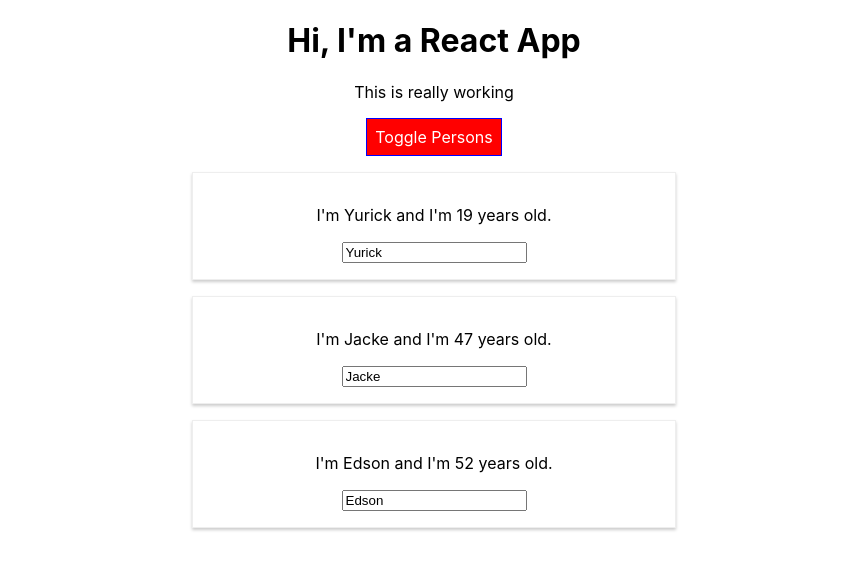
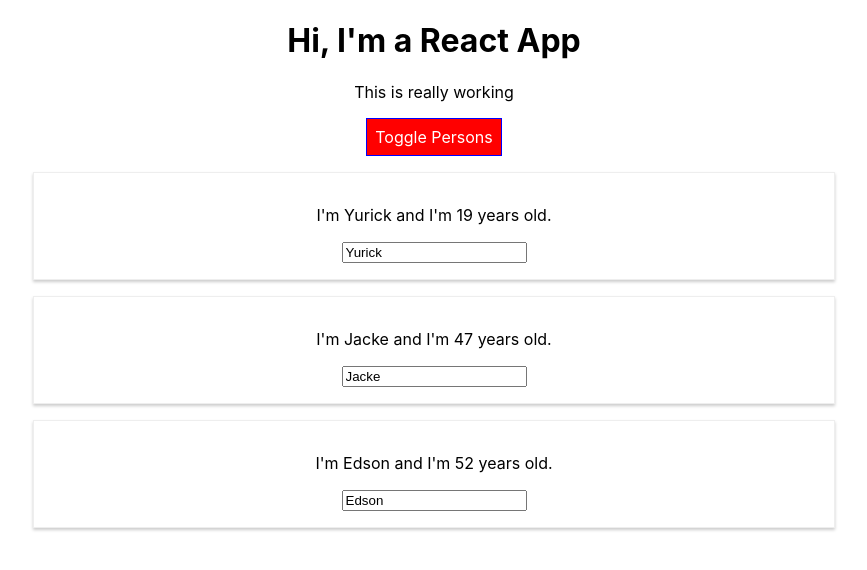
Before and after one commit to yurickyh/react-the-complete-guide, a React (Create React App) app in the folder react-complete-guide/: page / in a window 1280 px wide. Both pictures are taken after a click on the button "Toggle Persons". Shown: the top 570 px of the page, without its empty margins (206-1073 px from the left). Built offline with nearby package versions, Linux system fonts and the light colour scheme.

Commit message:
Remove Radium.
Signed-off-by: yurickyh <yurickyussuke@hotmail.com>

```diff
--- a/react-complete-guide/src/App.js
+++ b/react-complete-guide/src/App.js
@@ -1,6 +1,5 @@
 import React, { Component } from 'react';
 import './App.css';
-import Radium, { StyleRoot } from 'radium';
 import Person from './Person/Person'
 
 class App extends Component{
@@ -51,10 +50,6 @@
       border: '1px solid blue',
       padding: '8px',
       cursor: 'pointer',
-      ':hover': {
-        backgroundColor: 'lightgreen',
-        color: 'black',
-      }
     }
 
     let persons = null;
@@ -83,10 +78,6 @@
         </div>
       );
       style.backgroundColor = 'red';
-      style[':hover'] = {
-        backgroundColor: 'salmon',
-        color: 'black',
-      }
     }
 
     let classes = [];
@@ -99,18 +90,16 @@
     }
 
     return (
-      <StyleRoot>
       <div className="App">
         <h1>Hi, I'm a React App</h1>
         <p className={classes.join(' ')}>This is really working</p>
         <button style={style} onClick={this.togglePersonsHandler}>Toggle Persons</button>
         {persons}
       </div>
-      </StyleRoot>
       //<button onClick={() => this.switchNameHandler('Yurick Yussuke Honda')}>Switch name</button>
       //React.createElement('div', {className: 'App'}, React.createElement('h1', null, 'Hi, I\'m a React app'))
     );
   }
 }
 
-export default Radium(App);
+export default App;
--- a/react-complete-guide/src/Person/Person.js
+++ b/react-complete-guide/src/Person/Person.js
@@ -1,15 +1,9 @@
 import React from 'react';
 import './Person.css'
-import Radium from 'radium'
 
 const person = (props) => {
-    const style = {
-        '@media (min-width: 500px)': {
-            width: '450px',
-        }
-    };
     return (
-        <div className="Person" style={style}>
+        <div className="Person">
             <p onClick={props.click}>I'm {props.name} and I'm {props.age} years old.</p>
             <p>{props.children}</p>
             <input type="text" onChange={props.changed} value={props.name}/>
@@ -17,4 +11,4 @@
     );
 }
 
-export default Radium(person);
+export default person;
```
Lines whose indentation alone changed are shown as unchanged.
